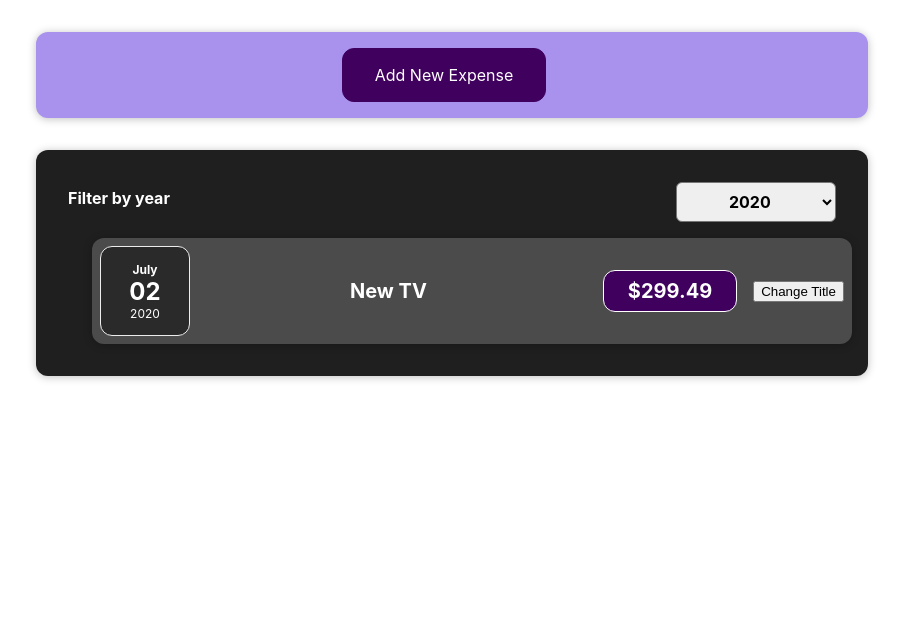
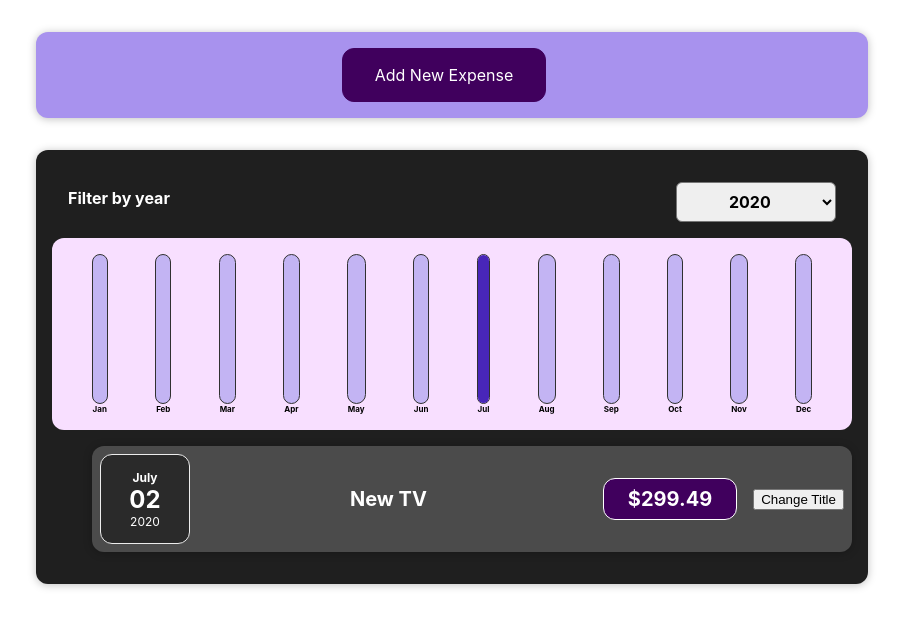
Before and after one commit to Jerry-Yeh/React-The-Complete-Guide-Section3to5, a React (Create React App) app: page / in a window 1280 px wide. Shown: the top 628 px of the page, without its empty margins (188-1091 px from the left). Built offline with nearby package versions, Linux system fonts and the light colour scheme.

Commit message:
Adding a Chart

```diff
--- /dev/null
+++ b/src/components/Chart/Chart.css
@@ -0,0 +1,9 @@
+.chart {
+  padding: 1rem;
+  border-radius: 12px;
+  background-color: #f8dfff;
+  text-align: center;
+  display: flex;
+  justify-content: space-around;
+  height: 10rem;
+}
--- /dev/null
+++ b/src/components/Chart/Chart.js
@@ -0,0 +1,27 @@
+/** @format */
+
+import { useState } from "react";
+
+import "./Chart.css";
+
+import ChartBar from "./ChartBar";
+
+const Chart = (props) => {
+  const dataPointValues = props.dataPoints.map(dataPoint => dataPoint.value);
+  const totalMaximum = Math.max(...dataPointValues);
+
+  return (
+    <div className="chart">
+      {props.dataPoints.map((dataPoint) => (
+        <ChartBar
+          key={dataPoint.label}
+          value={dataPoint.value}
+          label={dataPoint.label}
+          maxValue={totalMaximum}
+        />
+      ))}
+    </div>
+  );
+};
+
+export default Chart;
--- /dev/null
+++ b/src/components/Chart/ChartBar.css
@@ -0,0 +1,30 @@
+.chart-bar {
+  height: 100%;
+  display: flex;
+  flex-direction: column;
+  align-items: center;
+}
+
+.chart-bar__inner {
+  height: 100%;
+  width: 100%;
+  border: 1px solid #313131;
+  border-radius: 12px;
+  background-color: #c3b4f3;
+  overflow: hidden;
+  display: flex;
+  flex-direction: column;
+  justify-content: flex-end;
+}
+
+.chart-bar__fill {
+  background-color: #4826b9;
+  width: 100%;
+  transition: all 0.3s ease-out;
+}
+
+.chart-bar__label {
+  font-weight: bold;
+  font-size: 0.5rem;
+  text-align: center;
+}
--- /dev/null
+++ b/src/components/Chart/ChartBar.js
@@ -0,0 +1,27 @@
+/** @format */
+
+import { useState } from "react";
+
+import "./ChartBar.css";
+
+const ChartBar = (props) => {
+  let barFillHeight = "0%";
+
+  if (props.maxValue > 0) {
+    barFillHeight = Math.round((props.value / props.maxValue) * 100) + "%";
+  }
+
+  return (
+    <div className="chart-bar">
+      <div className="chart-bar__inner">
+        <div
+          className="chart-bar__fill"
+          style={{ height: barFillHeight }}
+        ></div>
+      </div>
+      <div className="chart-bar__label">{props.label}</div>
+    </div>
+  );
+};
+
+export default ChartBar;
--- /dev/null
+++ b/src/components/Expenses/ExpenseChart.js
@@ -0,0 +1,31 @@
+/** @format */
+
+import { useState } from "react";
+
+import Chart from "../Chart/Chart";
+
+const ExpenseChart = (props) => {
+  const chartDataPoints = [
+    { label: "Jan", value: 0 },
+    { label: "Feb", value: 0 },
+    { label: "Mar", value: 0 },
+    { label: "Apr", value: 0 },
+    { label: "May", value: 0 },
+    { label: "Jun", value: 0 },
+    { label: "Jul", value: 0 },
+    { label: "Aug", value: 0 },
+    { label: "Sep", value: 0 },
+    { label: "Oct", value: 0 },
+    { label: "Nov", value: 0 },
+    { label: "Dec", value: 0 },
+  ];
+
+  for (const expense of props.expenses) {
+    const expenseMonth = expense.date.getMonth(); // starting at 0 => January => 0
+    chartDataPoints[expenseMonth].value += expense.amount;
+  }
+
+  return <Chart dataPoints={chartDataPoints} />;
+};
+
+export default ExpenseChart;
--- a/src/components/Expenses/Expenses.js
+++ b/src/components/Expenses/Expenses.js
@@ -4,6 +4,7 @@
 import "./Expenses.css";
 import Card from "../UI/Card";
 import ExpensesFilter from "./ExpenseFilter";
+import ExpenseChart from "./ExpenseChart";
 import ExpenseList from './ExpenseList';
 
 const Expense = (props) => {
@@ -23,7 +24,8 @@
         selected={filteredYear}
         onChnageFilter={filterChangeHandler}
       />
-      <ExpenseList items={filterExpenses}/>
+      <ExpenseChart expenses={filterExpenses} />
+      <ExpenseList items={filterExpenses} />
     </Card>
   );
 };
```
